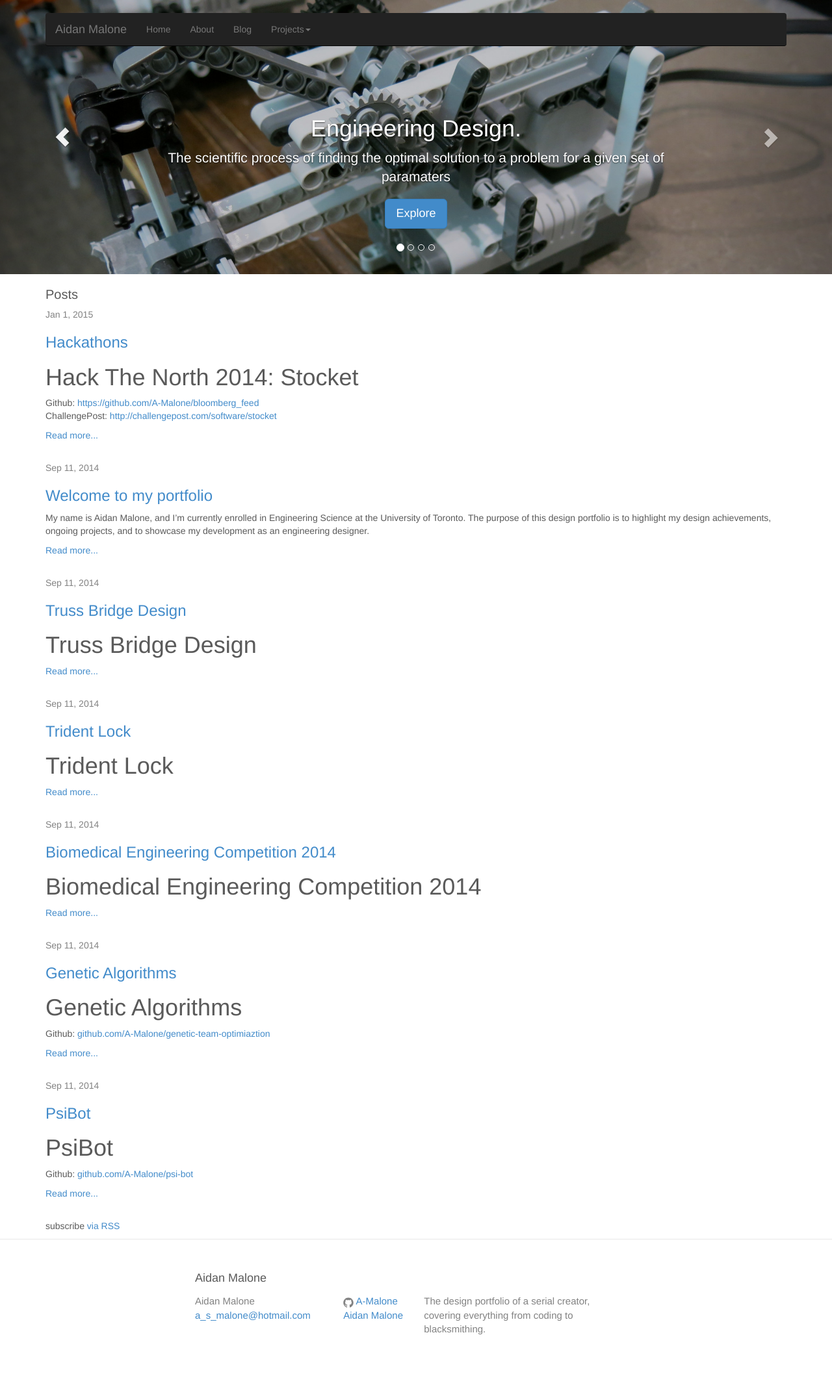
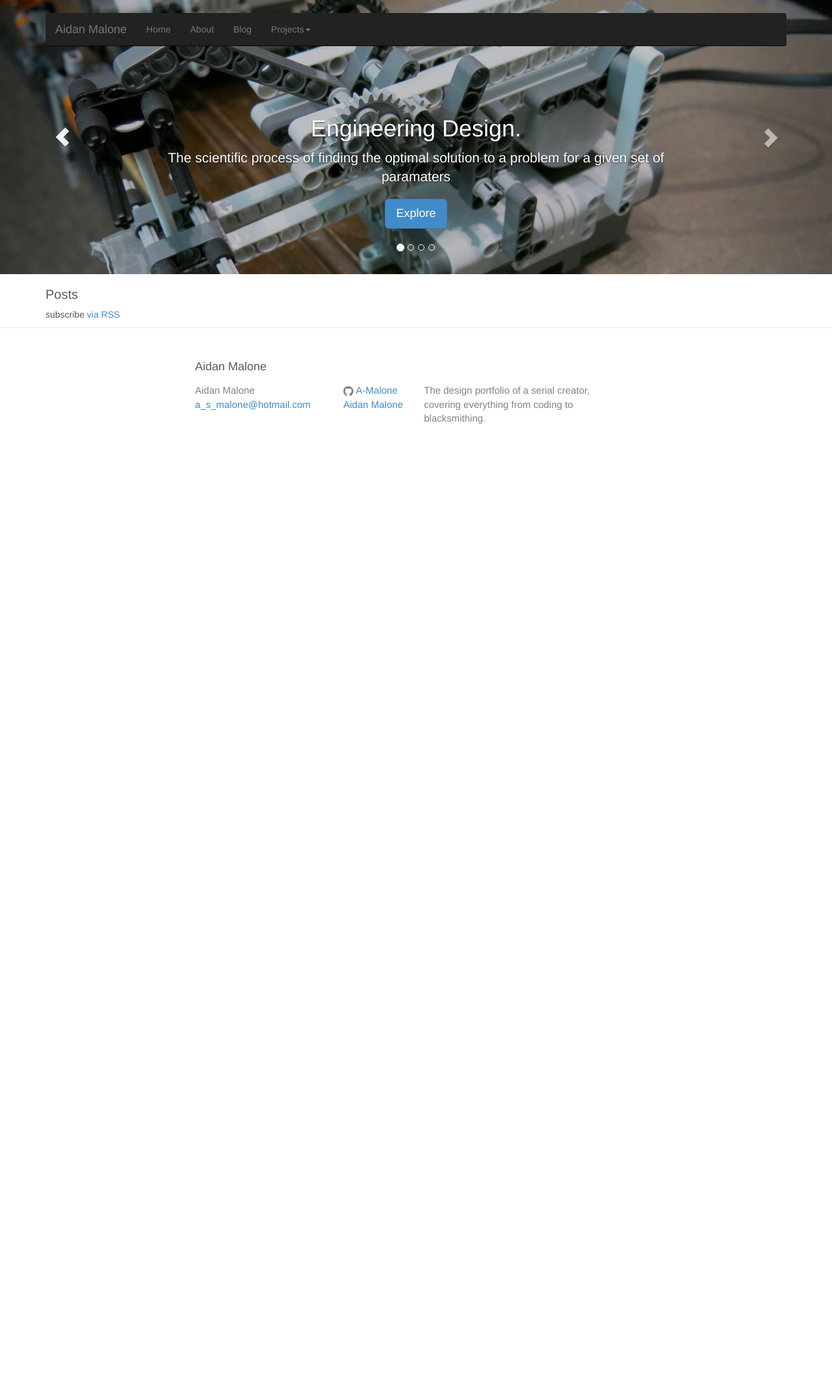
Before and after one commit to A-Malone/A-Malone.github.io, a Jekyll site: the page built from index.html, in a window 1280 px wide. Shown: the whole page at 65% size. Built offline with Jekyll 4.4.1, drawn with Linux system fonts in a browser that asks for light colours; nearby versions of some CDN libraries; the list of posts is cut into pages by our own code; comment, search, counter and statistics services are not loaded; after the commit the page ends 900 px from its top, so only the background shows below that.

Commit message:
more changes to hierarchy

```diff
--- a/_config.yml
+++ b/_config.yml
@@ -21,4 +21,4 @@
 permalink: "/:categories/:title"
 
 #Category declaration
-category-list: [coding, design, hackathons, miscelaneous]
+category-list: [blog, coding, design, hackathons, miscelaneous]
--- a/_posts/2014-09-11-welcome-to-my-portfolio.markdown
+++ /dev/null
@@ -1,19 +0,0 @@
----
-layout: post
-title:  "Welcome to my portfolio"
-date:   2014-09-11 11:11:00
----
-
-My name is Aidan Malone, and I'm currently enrolled in Engineering Science at the University of Toronto. The purpose of this design portfolio is to highlight my design achievements, ongoing projects, and to showcase my development as an engineering designer.
-
-Looking back, it's surprising how much my outlook has changed in one school year. Over the past two semesters, I've acquired so much knowledge, but more importantly I've learned to apply it and analyze the world around me. I no longer just see structures, products, or software, I see design priorities, trade-offs, stakeholders, and most importantly ways of improving each design. Engineering design is a way of seeing the world, and once you've experienced it you can't go back.
-
-This transformation has been paralleled by my growth as an engineering designer through my experiences inside and outside the classroom. In Praxis I, for example, I learned how to properly approach and analyze a problem taking into consideration both my design beliefs and the needs of the stakeholders, and then develop a concept that addresses these requirements. This provided me with an example to develop my personal engineering design process, and test it on projects such as the design critique or the kickstarter package, and later in Praxis II, where my team designed a system to improve the quality of ice in curling clubs. This development was mirrored in structures class and computer science, in which I was given the opportunity to apply my engineering design process to a variety of engineering problems ranging from the design of pedestrian truss bridge to the design of a hash table. What time I had outside of the classroom I invested in expanding my knowledge of programming and software design, representing the University of Toronto at the Yale Hackathon, and self-studying genetic algorithms, both of which have improved substantially my abilities as a designer.
-
-Along the way I've learned a lot about myself, from how I work in teams to my strengths and weaknesses as a designer. The most important lesson I've learned in this respect is to take a step back and analyze the question before tackling the problem, and acknowledging this has allowed me to improve the quality of my work, which I encourage you to explore.
-
-Thanks for reading,
-
-![Signature]({{ site.baseurl }}/assets/signature.png)\\
-Aidan Malone,\\
-Engineering Science Class of 2017
--- a/blog/index.html
+++ b/blog/index.html
@@ -8,7 +8,7 @@
   <h1 class="page-heading">Blog</h1>
 
   <ul class="post-list">
-    {% for post in site.posts limit 10%}
+    {% for post in site.categories.blog limit 10%}
       <li>
         <span class="post-meta">{{ post.date | date: "%b %-d, %Y" }}</span>
 
--- a/css/projects.css
+++ b/css/projects.css
@@ -26,7 +26,7 @@
 /* DARKEN ON MOUSEOVER */
 a.darken {
     display: inline-block;
-    background: black;
+    background: none;
     padding: 0;
 }
 
--- a/index.html
+++ b/index.html
@@ -7,7 +7,7 @@
   <h1 class="page-heading">Posts</h1>
 
   <ul class="post-list">
-    {% for post in site.posts limit 4%}
+    {% for post in site.categories.blog limit 4%}
       <li>
         <span class="post-meta">{{ post.date | date: "%b %-d, %Y" }}</span>
 
--- a/projects/index.md
+++ b/projects/index.md
@@ -9,7 +9,9 @@
 <div>
     {% for category in site.categories %}
         {% assign name = (category | first) %}
-        {% if name != "projects" %}
+        {% if name == "projects"%}
+        {% elsif name == "blog" %}
+        {% else %}
             <h2>{{ name | capitalize }}</h2>
             <div>
             {% for posts in category %}
```
